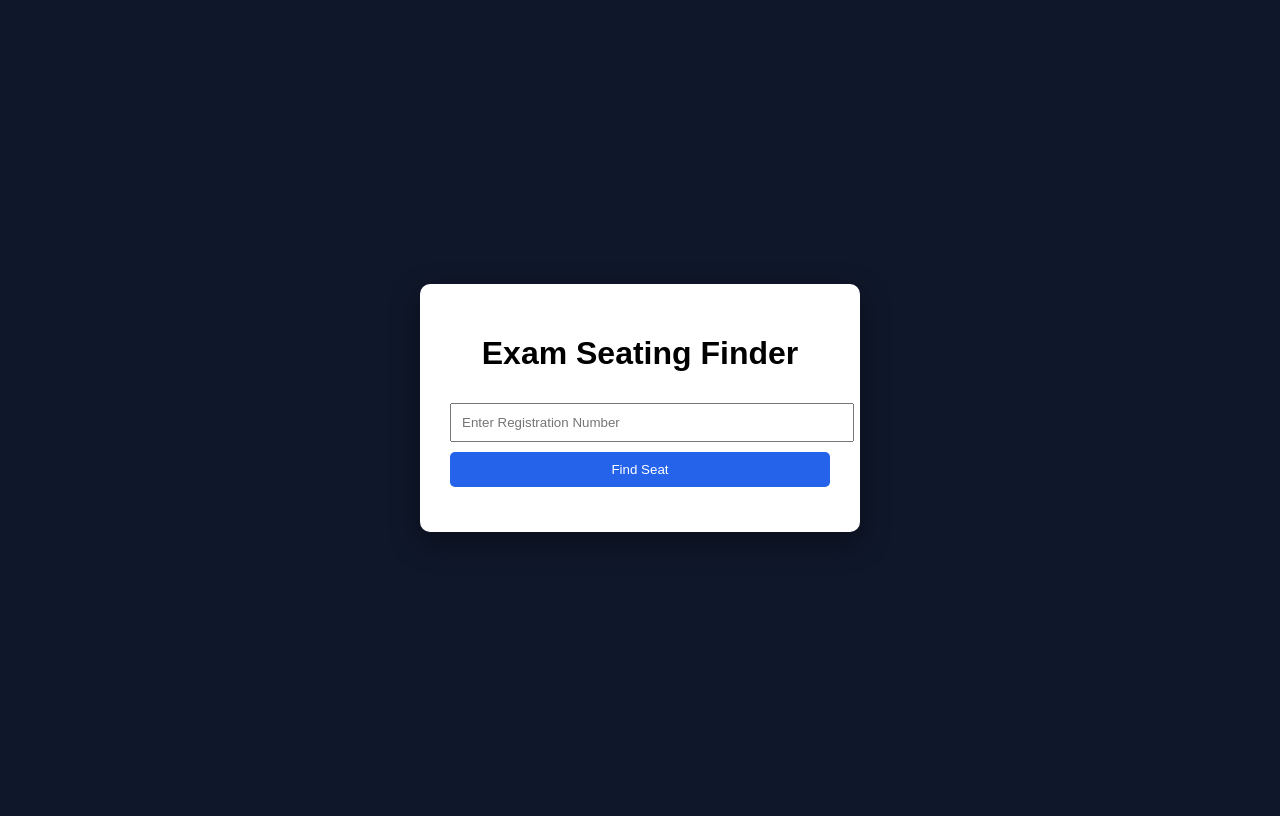
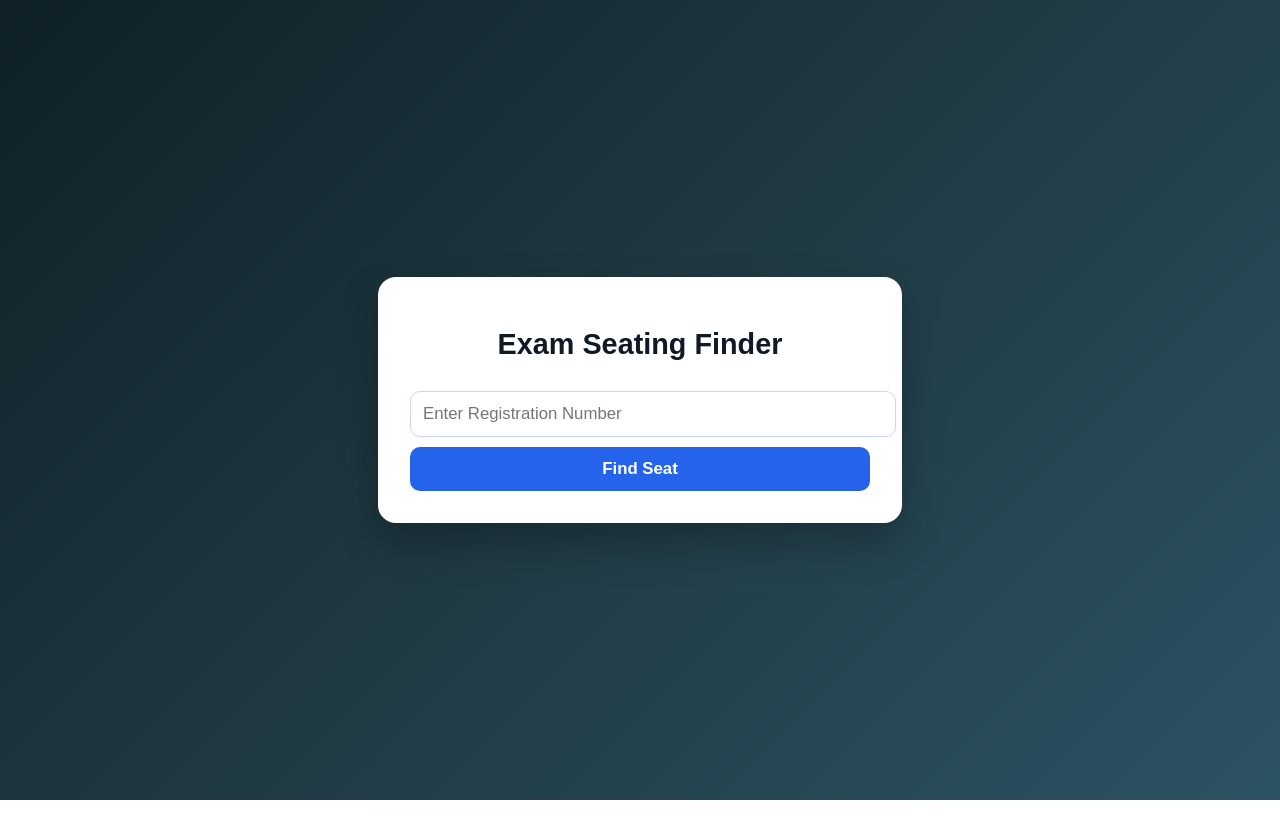
Before and after one commit to Harjeet-001/SEAT-FINDER, a plain HTML site: page templates/index.html in a window 1280 px wide. Drawn offline with Linux system fonts and the light colour scheme.

Commit message:
Update style.css
Updated styles for body and card elements, including gradient background and improved button styles.

```diff
--- a/static/style.css
+++ b/static/style.css
@@ -1,40 +1,49 @@
-body {
-    background: #0f172a;
-    font-family: Arial, sans-serif;
-    display: flex;
-    justify-content: center;
-    align-items: center;
-    height: 100vh;
+body{
+  background: linear-gradient(135deg,#0f2027,#203a43,#2c5364);
+  font-family: Arial, sans-serif;
+  display:flex;
+  justify-content:center;
+  align-items:center;
+  height:100vh;
+  margin:0;
 }
 
-.card {
-    background: white;
-    padding: 30px;
-    width: 380px;
-    border-radius: 10px;
-    text-align: center;
-    box-shadow: 0 10px 30px rgba(0,0,0,0.4);
+.card{
+  background:white;
+  padding:32px;
+  border-radius:18px;
+  width:460px;
+  text-align:center;
+  box-shadow: 0 20px 40px rgba(0,0,0,0.25);
 }
 
-input, button {
-    width: 100%;
-    padding: 10px;
-    margin-top: 10px;
+.card h1{
+  margin-bottom: 20px;
+  font-size: 1.8rem;
+  color: #111827;
 }
 
-button {
-    background: #2563eb;
-    color: white;
-    border: none;
-    border-radius: 5px;
-    cursor: pointer;
+input{
+  width:100%;
+  padding:12px;
+  margin:10px 0;
+  font-size: 1.05rem;
+  border-radius:10px;
+  border:1px solid #cbd5f5;
 }
 
-button:hover {
-    background: #1e40af;
+button{
+  width:100%;
+  padding:12px;
+  background:#2563eb;
+  color:white;
+  border:none;
+  border-radius:10px;
+  cursor:pointer;
+  font-size:1.05rem;
+  font-weight:600;
 }
 
-#result {
-    margin-top: 15px;
-    font-weight: bold;
+button:hover{
+  background:#1e40af;
 }
```
